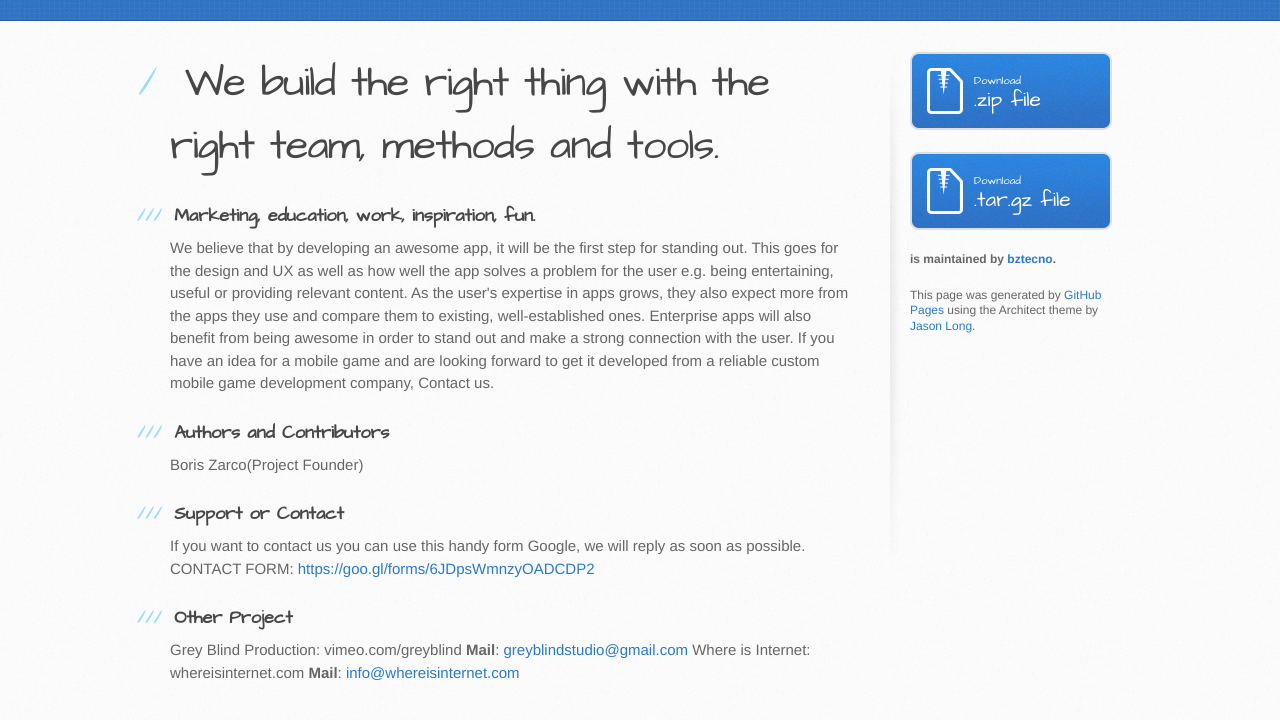
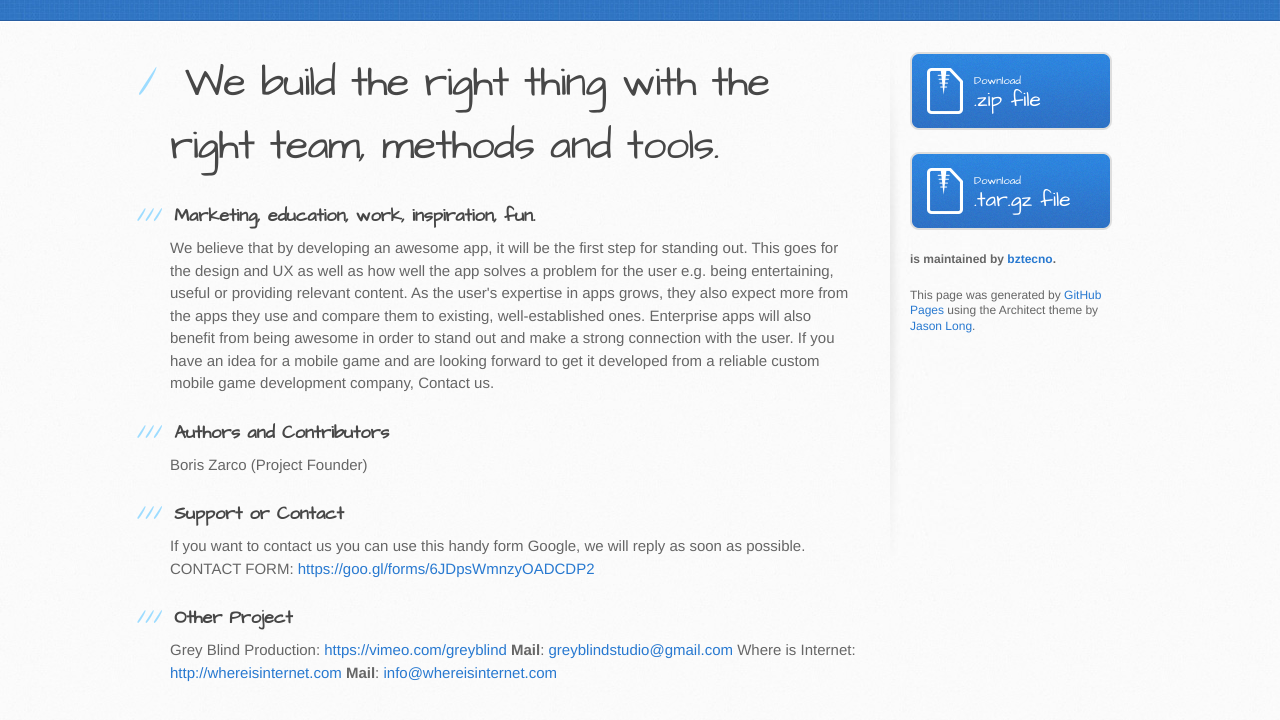
Before and after one commit to bztecno/bztecno, a plain HTML site: page index.html in a window 1280 px wide. Shown: the part 252-972 px from the top of the page. Drawn offline with Linux system fonts and the light colour scheme.

```diff
--- a/index.html
+++ b/index.html
@@ -39,7 +39,7 @@
 <h3>
 <a id="authors-and-contributors" class="anchor" href="#authors-and-contributors" aria-hidden="true"><span aria-hidden="true" class="octicon octicon-link"></span></a>Authors and Contributors</h3>
 
-<p>Boris Zarco(Project Founder)</p>
+<p>Boris Zarco (Project Founder)</p>
 
 <h3>
 <a id="support-or-contact" class="anchor" href="#support-or-contact" aria-hidden="true"><span aria-hidden="true" class="octicon octicon-link"></span></a>Support or Contact</h3>
@@ -51,8 +51,8 @@
 <h3>
 <a id="other-project" class="anchor" href="#other-project" aria-hidden="true"><span aria-hidden="true" class="octicon octicon-link"></span></a>Other Project</h3>
 
-<p>Grey Blind Production: vimeo.com/greyblind <strong>Mail</strong>: <a href="mailto:greyblindstudio@gmail.com">greyblindstudio@gmail.com</a>
-Where is Internet: whereisinternet.com <strong>Mail</strong>: <a href="mailto:info@whereisinternet.com">info@whereisinternet.com</a></p>
+<p>Grey Blind Production: <a href="https://vimeo.com/greyblind">https://vimeo.com/greyblind</a> <strong>Mail</strong>: <a href="mailto:greyblindstudio@gmail.com">greyblindstudio@gmail.com</a>
+Where is Internet: <a href="http://whereisinternet.com">http://whereisinternet.com</a> <strong>Mail</strong>: <a href="mailto:info@whereisinternet.com">info@whereisinternet.com</a></p>
         </section>
 
         <aside id="sidebar">
--- a/params.json
+++ b/params.json
@@ -1,6 +1,6 @@
 {
   "name": "BZ Web Solutions",
   "tagline": "Official BZ WS projects Website",
-  "body": "#We build the right thing with the right team, methods and tools.\r\n\r\n###Marketing, education, work, inspiration, fun. \r\nWe believe that by developing an awesome app, it will be the first step for standing out. This goes for the design and UX as well as how well the app solves a problem for the user e.g. being entertaining, useful or providing relevant content. As the user's expertise in apps grows, they also expect more from the apps they use and compare them to existing, well-established ones. Enterprise apps will also benefit from being awesome in order to stand out and make a strong connection with the user. If you have an idea for a mobile game and are looking forward to get it developed from a reliable custom mobile game development company, Contact us.\r\n\r\n### Authors and Contributors\r\nBoris Zarco(Project Founder)\r\n\r\n### Support or Contact\r\nIf you want to contact us you can use this handy form Google, we will reply as soon as possible.\r\nCONTACT FORM: \r\nhttps://goo.gl/forms/6JDpsWmnzyOADCDP2\r\n\r\n### Other Project\r\nGrey Blind Production: vimeo.com/greyblind **Mail**: greyblindstudio@gmail.com\r\nWhere is Internet: whereisinternet.com **Mail**: info@whereisinternet.com",
+  "body": "#We build the right thing with the right team, methods and tools.\r\n\r\n###Marketing, education, work, inspiration, fun. \r\nWe believe that by developing an awesome app, it will be the first step for standing out. This goes for the design and UX as well as how well the app solves a problem for the user e.g. being entertaining, useful or providing relevant content. As the user's expertise in apps grows, they also expect more from the apps they use and compare them to existing, well-established ones. Enterprise apps will also benefit from being awesome in order to stand out and make a strong connection with the user. If you have an idea for a mobile game and are looking forward to get it developed from a reliable custom mobile game development company, Contact us.\r\n\r\n### Authors and Contributors\r\nBoris Zarco (Project Founder)\r\n\r\n### Support or Contact\r\nIf you want to contact us you can use this handy form Google, we will reply as soon as possible.\r\nCONTACT FORM: \r\nhttps://goo.gl/forms/6JDpsWmnzyOADCDP2\r\n\r\n### Other Project\r\nGrey Blind Production: https://vimeo.com/greyblind **Mail**: greyblindstudio@gmail.com\r\nWhere is Internet: http://whereisinternet.com **Mail**: info@whereisinternet.com",
   "note": "Don't delete this file! It's used internally to help with page regeneration."
 }
```
